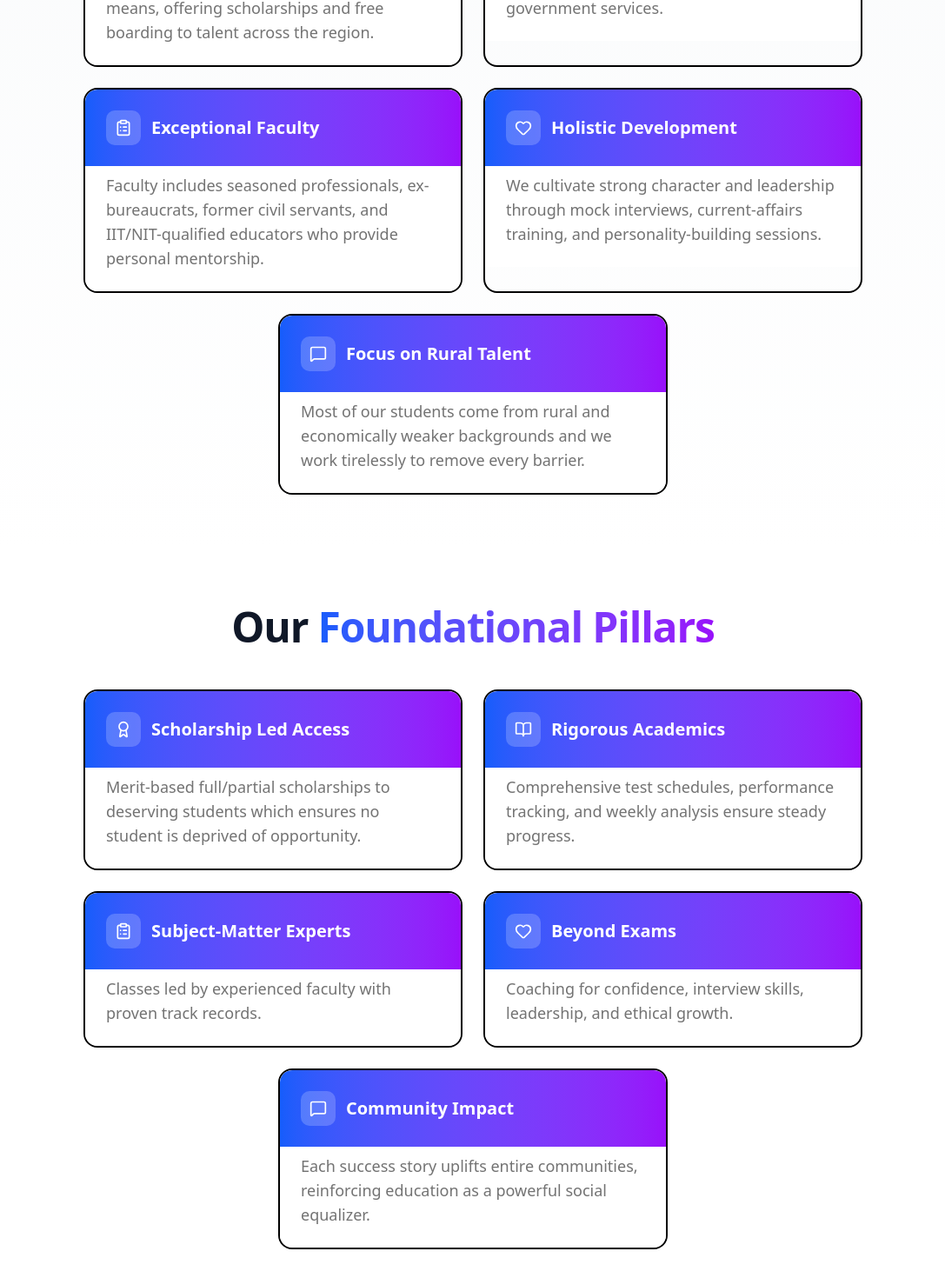
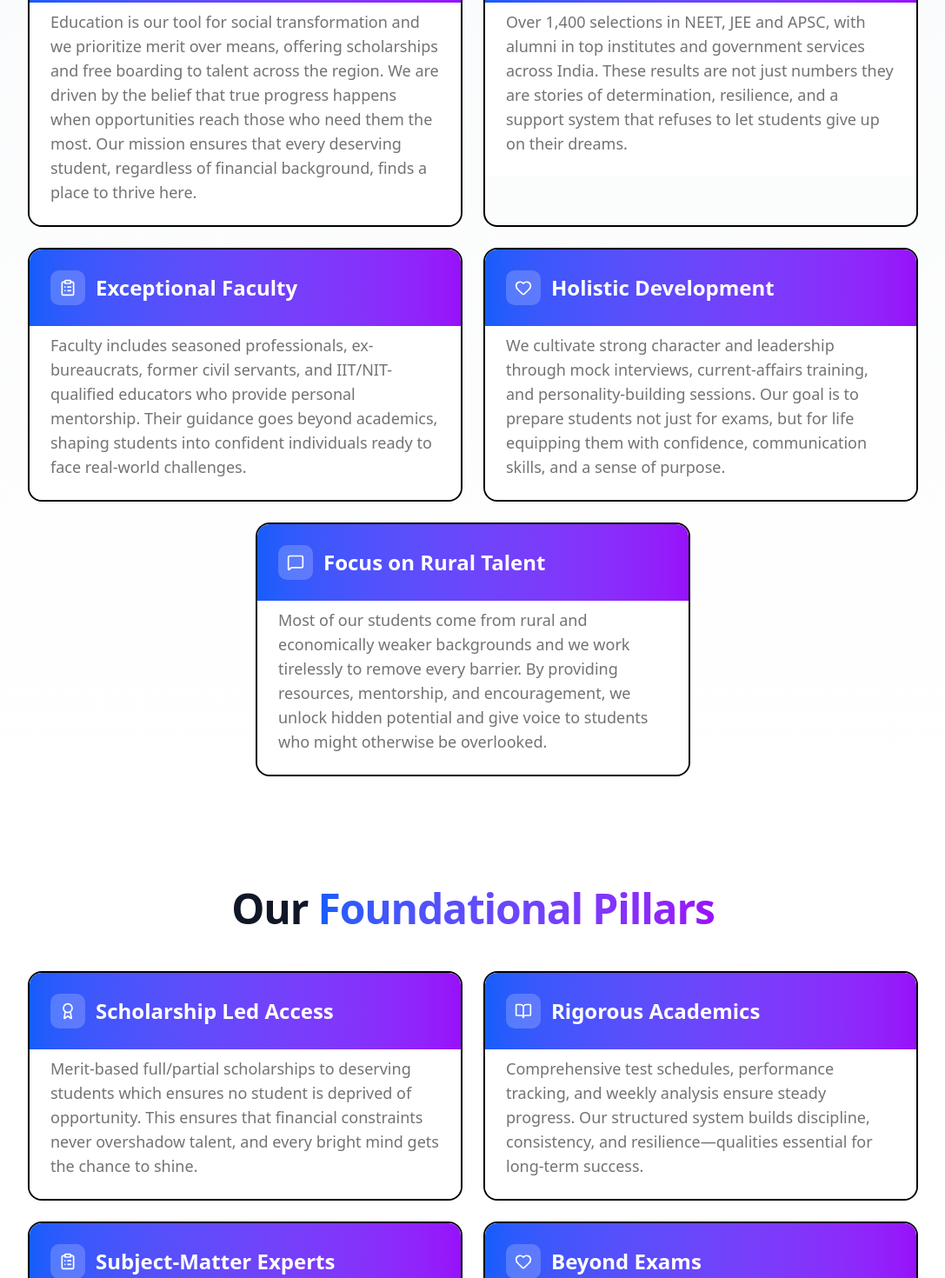
Before and after one commit to tapadar13/ajmal-educare, a Next.js app: page /about in a window 1280 px wide. Shown: the part 1829-3299 px from the top of the page at 87% size, without its empty margins (96-1183 px from the left). Built offline with nearby package versions, Linux system fonts and the light colour scheme; no server answers.

Commit message:
feat: enhance card layout consistency and typography

```diff
--- a/app/(main)/about/page.jsx
+++ b/app/(main)/about/page.jsx
@@ -123,15 +123,18 @@ export default function AboutPage() {
                   Sets Us Apart
                 </span>
               </h2>
+              <p className="text-xl text-gray-600 mt-4 max-w-4xl mx-auto">
+                A blend of excellence, accessibility, and mentorship that empowers students to rise beyond limitations
+              </p>
             </div>
-            <div className="grid grid-cols-1 md:grid-cols-2 gap-6 max-w-4xl mx-auto">
+            <div className="grid grid-cols-1 md:grid-cols-2 gap-6 max-w-5xl mx-auto">
               <div className="relative rounded-2xl border-2 border-black overflow-hidden">
                 <Card className="rounded-none shadow-none gap-2 border-0">
                   <CardHeader className="flex flex-row items-center gap-3 pt-6 pb-6 bg-gradient-to-r from-blue-600 to-purple-600">
                     <div className="w-10 h-10 rounded-lg bg-white/20 flex items-center justify-center">
                       {GradientIcon({ Icon: BookOpen, id: "about-mission" })}
                     </div>
-                    <CardTitle className="text-white text-xl">
+                    <CardTitle className="text-white text-2xl font-bold">
                       Mission-Driven Focus
                     </CardTitle>
                   </CardHeader>
@@ -139,7 +142,11 @@ export default function AboutPage() {
                     <CardDescription className="text-lg">
                       Education is our tool for social transformation and we
                       prioritize merit over means, offering scholarships and
-                      free boarding to talent across the region.
+                      free boarding to talent across the region. We are driven
+                      by the belief that true progress happens when
+                      opportunities reach those who need them the most. Our
+                      mission ensures that every deserving student, regardless
+                      of financial background, finds a place to thrive here.
                     </CardDescription>
                   </CardContent>
                 </Card>
@@ -151,14 +158,17 @@ export default function AboutPage() {
                     <div className="w-10 h-10 rounded-lg bg-white/20 flex items-center justify-center">
                       {GradientIcon({ Icon: Award, id: "about-results" })}
                     </div>
-                    <CardTitle className="text-white text-xl">
+                    <CardTitle className="text-white text-2xl font-bold">
                       Proven Results
                     </CardTitle>
                   </CardHeader>
                   <CardContent className="pb-6">
                     <CardDescription className="text-lg">
                       Over 1,400 selections in NEET, JEE and APSC, with alumni
-                      in top universities and government services.
+                      in top institutes and government services across India.
+                      These results are not just numbers they are stories of
+                      determination, resilience, and a support system that
+                      refuses to let students give up on their dreams.
                     </CardDescription>
                   </CardContent>
                 </Card>
@@ -173,7 +183,7 @@ export default function AboutPage() {
                         id: "about-faculty",
                       })}
                     </div>
-                    <CardTitle className="text-white text-xl">
+                    <CardTitle className="text-white text-2xl font-bold">
                       Exceptional Faculty
                     </CardTitle>
                   </CardHeader>
@@ -181,7 +191,9 @@ export default function AboutPage() {
                     <CardDescription className="text-lg">
                       Faculty includes seasoned professionals, ex-bureaucrats,
                       former civil servants, and IIT/NIT-qualified educators who
-                      provide personal mentorship.
+                      provide personal mentorship. Their guidance goes beyond
+                      academics, shaping students into confident individuals
+                      ready to face real-world challenges.
                     </CardDescription>
                   </CardContent>
                 </Card>
@@ -193,7 +205,7 @@ export default function AboutPage() {
                     <div className="w-10 h-10 rounded-lg bg-white/20 flex items-center justify-center">
                       {GradientIcon({ Icon: Heart, id: "about-holistic" })}
                     </div>
-                    <CardTitle className="text-white text-xl">
+                    <CardTitle className="text-white text-2xl font-bold">
                       Holistic Development
                     </CardTitle>
                   </CardHeader>
@@ -201,19 +213,22 @@ export default function AboutPage() {
                     <CardDescription className="text-lg">
                       We cultivate strong character and leadership through mock
                       interviews, current-affairs training, and
-                      personality-building sessions.
+                      personality-building sessions. Our goal is to prepare
+                      students not just for exams, but for life equipping them
+                      with confidence, communication skills, and a sense of
+                      purpose.
                     </CardDescription>
                   </CardContent>
                 </Card>
               </div>
 
-              <div className="relative rounded-2xl border-2 border-black md:col-span-2 md:max-w-md md:mx-auto overflow-hidden">
+              <div className="relative rounded-2xl border-2 border-black md:col-span-2 md:justify-self-center md:w-full md:max-w-[calc(50%-0.75rem)] overflow-hidden">
                 <Card className="rounded-none shadow-none gap-2 border-0">
                   <CardHeader className="flex flex-row items-center gap-3 pt-6 pb-6 bg-gradient-to-r from-blue-600 to-purple-600">
                     <div className="w-10 h-10 rounded-lg bg-white/20 flex items-center justify-center">
                       {GradientIcon({ Icon: MessageSquare, id: "about-rural" })}
                     </div>
-                    <CardTitle className="text-white text-xl">
+                    <CardTitle className="text-white text-2xl font-bold">
                       Focus on Rural Talent
                     </CardTitle>
                   </CardHeader>
@@ -221,7 +236,9 @@ export default function AboutPage() {
                     <CardDescription className="text-lg">
                       Most of our students come from rural and economically
                       weaker backgrounds and we work tirelessly to remove every
-                      barrier.
+                      barrier. By providing resources, mentorship, and
+                      encouragement, we unlock hidden potential and give voice
+                      to students who might otherwise be overlooked.
                     </CardDescription>
                   </CardContent>
                 </Card>
@@ -241,14 +258,14 @@ export default function AboutPage() {
                 </span>
               </h3>
             </div>
-            <div className="grid grid-cols-1 md:grid-cols-2 gap-6 max-w-4xl mx-auto">
+            <div className="grid grid-cols-1 md:grid-cols-2 gap-6 max-w-5xl mx-auto">
               <div className="relative rounded-2xl border-2 border-black overflow-hidden">
                 <Card className="rounded-none shadow-none gap-2 border-0">
                   <CardHeader className="flex flex-row items-center gap-3 pt-6 pb-6 bg-gradient-to-r from-blue-600 to-purple-600">
                     <div className="w-10 h-10 rounded-lg bg-white/20 flex items-center justify-center">
                       {GradientIcon({ Icon: Award, id: "pillar-scholarship" })}
                     </div>
-                    <CardTitle className="text-white text-xl">
+                    <CardTitle className="text-white text-2xl font-bold">
                       Scholarship Led Access
                     </CardTitle>
                   </CardHeader>
@@ -256,7 +273,9 @@ export default function AboutPage() {
                     <CardDescription className="text-lg">
                       Merit-based full/partial scholarships to deserving
                       students which ensures no student is deprived of
-                      opportunity.
+                      opportunity. This ensures that financial constraints never
+                      overshadow talent, and every bright mind gets the chance
+                      to shine.
                     </CardDescription>
                   </CardContent>
                 </Card>
@@ -268,14 +287,16 @@ export default function AboutPage() {
                     <div className="w-10 h-10 rounded-lg bg-white/20 flex items-center justify-center">
                       {GradientIcon({ Icon: BookOpen, id: "pillar-academics" })}
                     </div>
-                    <CardTitle className="text-white text-xl">
+                    <CardTitle className="text-white text-2xl font-bold">
                       Rigorous Academics
                     </CardTitle>
                   </CardHeader>
                   <CardContent className="pb-6">
                     <CardDescription className="text-lg">
                       Comprehensive test schedules, performance tracking, and
-                      weekly analysis ensure steady progress.
+                      weekly analysis ensure steady progress. Our structured
+                      system builds discipline, consistency, and
+                      resilience—qualities essential for long-term success.
                     </CardDescription>
                   </CardContent>
                 </Card>
@@ -290,14 +311,15 @@ export default function AboutPage() {
                         id: "pillar-experts",
                       })}
                     </div>
-                    <CardTitle className="text-white text-xl">
+                    <CardTitle className="text-white text-2xl font-bold">
                       Subject-Matter Experts
                     </CardTitle>
                   </CardHeader>
                   <CardContent className="pb-6">
                     <CardDescription className="text-lg">
                       Classes led by experienced faculty with proven track
-                      records.
+                      records. With years of expertise, they simplify complex
+                      concepts and instill confidence in every learner.
                     </CardDescription>
                   </CardContent>
                 </Card>
@@ -309,20 +331,22 @@ export default function AboutPage() {
                     <div className="w-10 h-10 rounded-lg bg-white/20 flex items-center justify-center">
                       {GradientIcon({ Icon: Heart, id: "pillar-beyond" })}
                     </div>
-                    <CardTitle className="text-white text-xl">
+                    <CardTitle className="text-white text-2xl font-bold">
                       Beyond Exams
                     </CardTitle>
                   </CardHeader>
                   <CardContent className="pb-6">
                     <CardDescription className="text-lg">
                       Coaching for confidence, interview skills, leadership, and
-                      ethical growth.
+                      ethical growth. We focus on nurturing well- rounded
+                      individuals who succeed not just in academics, but in
+                      their careers and communities.
                     </CardDescription>
                   </CardContent>
                 </Card>
               </div>
 
-              <div className="relative rounded-2xl border-2 border-black md:col-span-2 md:max-w-md md:mx-auto overflow-hidden">
+              <div className="relative rounded-2xl border-2 border-black md:col-span-2 md:justify-self-center md:w-full md:max-w-[calc(50%-0.75rem)] overflow-hidden">
                 <Card className="rounded-none shadow-none gap-2 border-0">
                   <CardHeader className="flex flex-row items-center gap-3 pt-6 pb-6 bg-gradient-to-r from-blue-600 to-purple-600">
                     <div className="w-10 h-10 rounded-lg bg-white/20 flex items-center justify-center">
@@ -331,14 +355,16 @@ export default function AboutPage() {
                         id: "pillar-community",
                       })}
                     </div>
-                    <CardTitle className="text-white text-xl">
+                    <CardTitle className="text-white text-2xl font-bold">
                       Community Impact
                     </CardTitle>
                   </CardHeader>
                   <CardContent className="pb-6">
                     <CardDescription className="text-lg">
                       Each success story uplifts entire communities, reinforcing
-                      education as a powerful social equalizer.
+                      education as a powerful social equalizer. Our students
+                      become role models, inspiring others to dream bigger and
+                      proving that education can transform generations.
                     </CardDescription>
                   </CardContent>
                 </Card>
```
Also changed, not shown: app/(main)/ias/page.jsx (+4 -4 lines), app/(main)/super40/page.jsx (+157 -64 lines).
